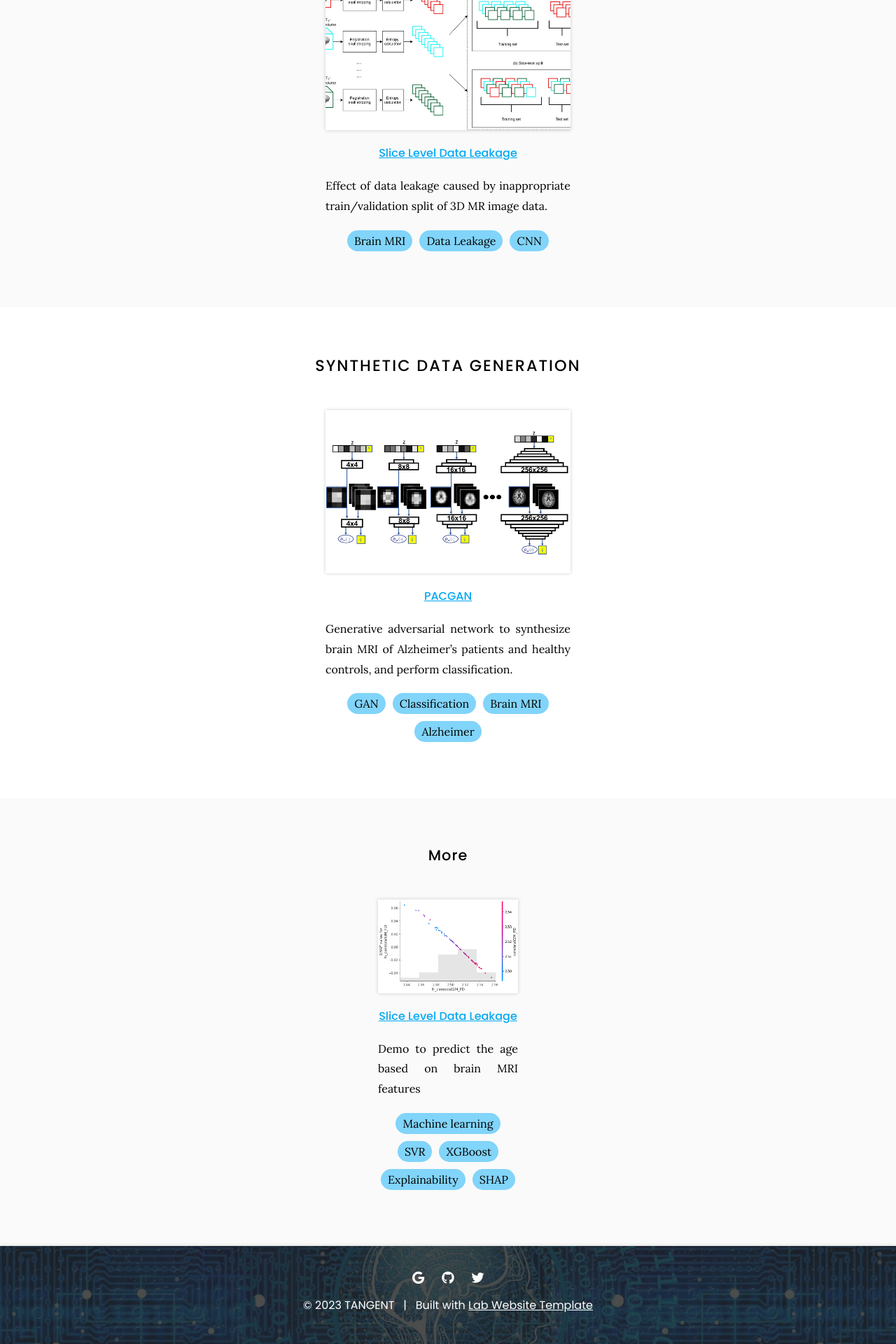
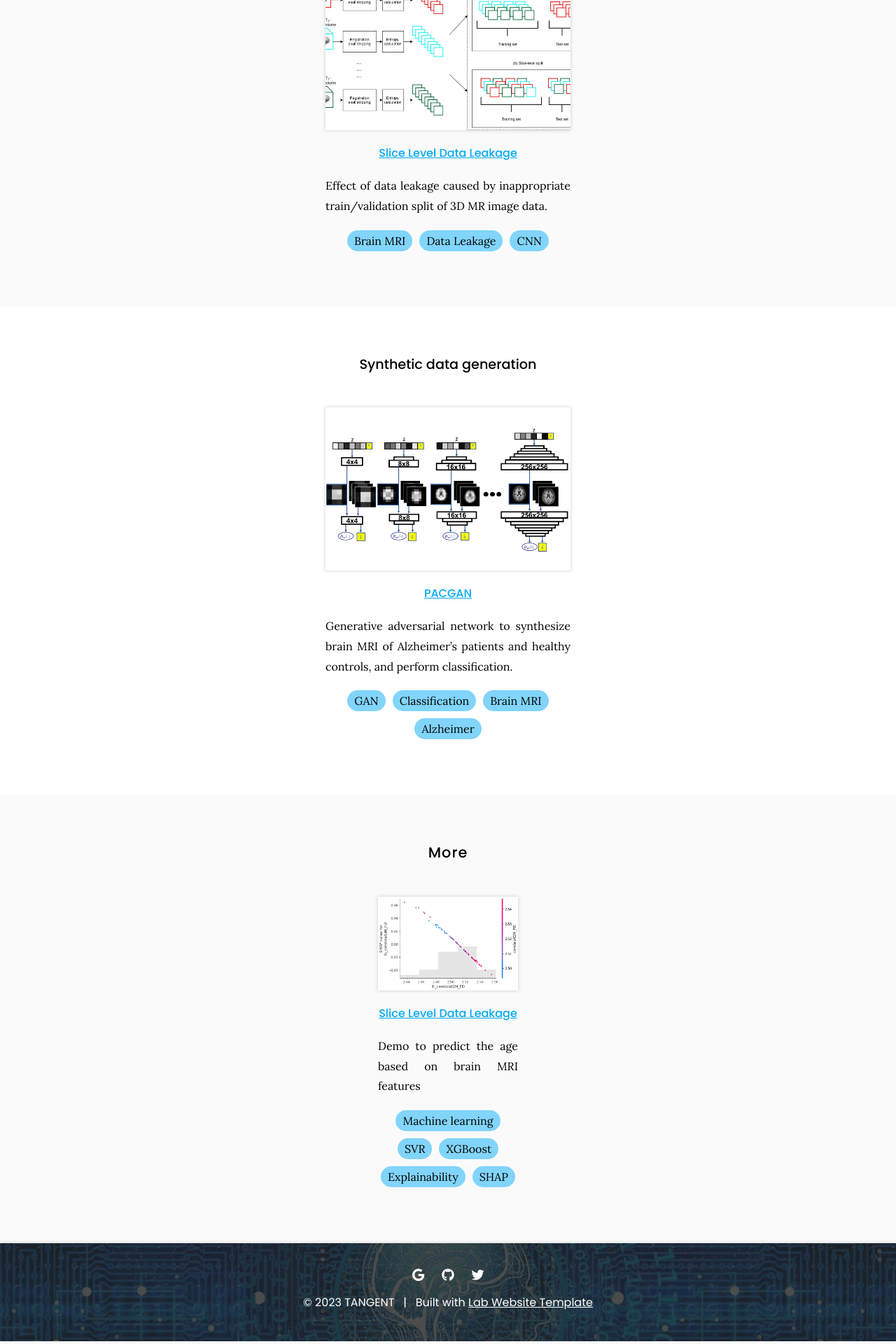
Before and after one commit to riccardoscheda/riccardoscheda.github.io, a Jekyll site: the page built from tools/index.md, in a window 1280 px wide. Shown: the part 653-2573 px from the top of the page at 70% size. Built offline with Jekyll 4.4.1, drawn with Linux system fonts in a browser that asks for light colours.

```diff
--- a/tools/index.md
+++ b/tools/index.md
@@ -18,7 +18,7 @@ At the AI for Medicine Research Group, we are dedicated to advancing the field o
 
 {% include section.html %}
 
-# Synthetic data generation
+### Synthetic data generation
 
 {% include list.html component="card" data="tools" filters="group: synthetic" %}
 
```
